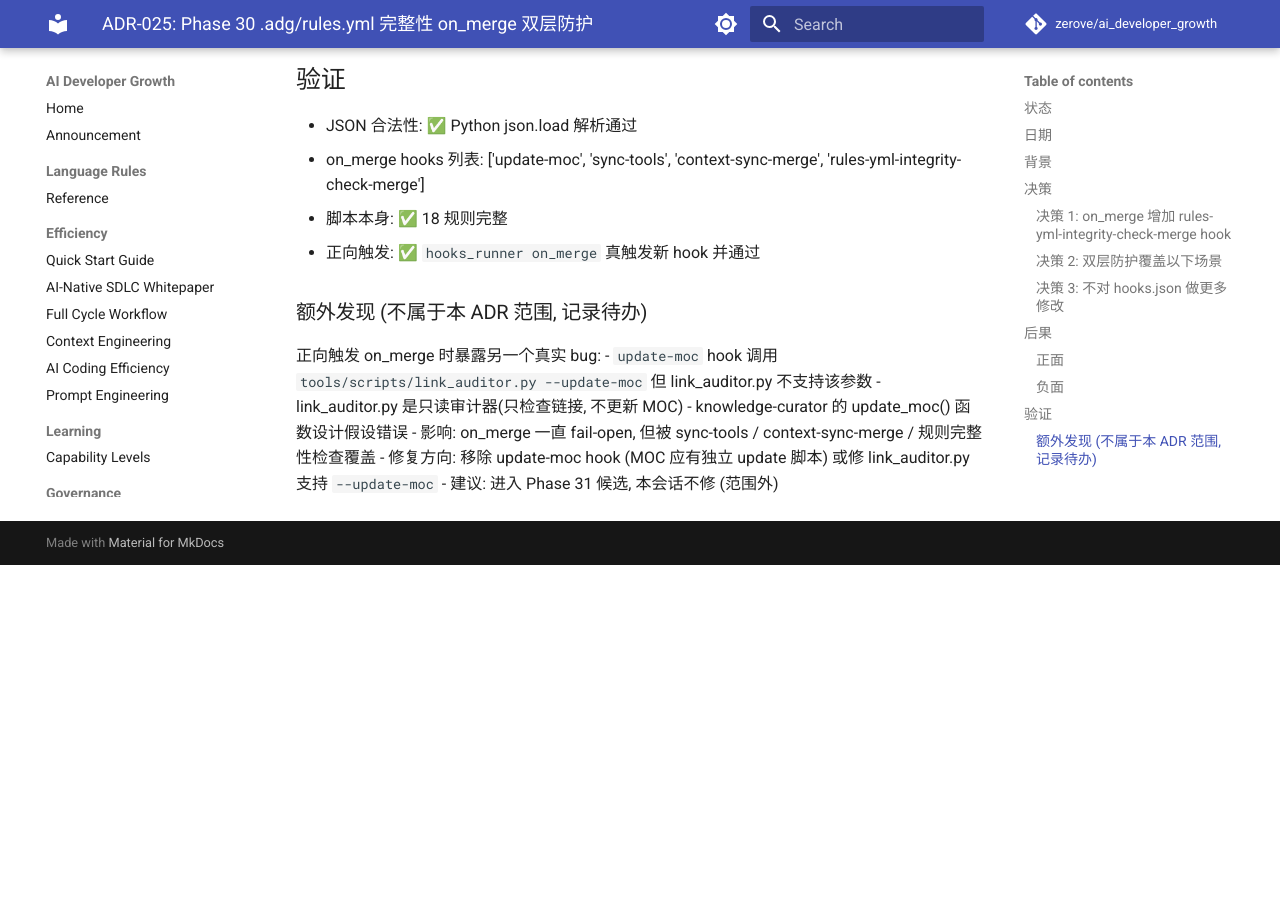
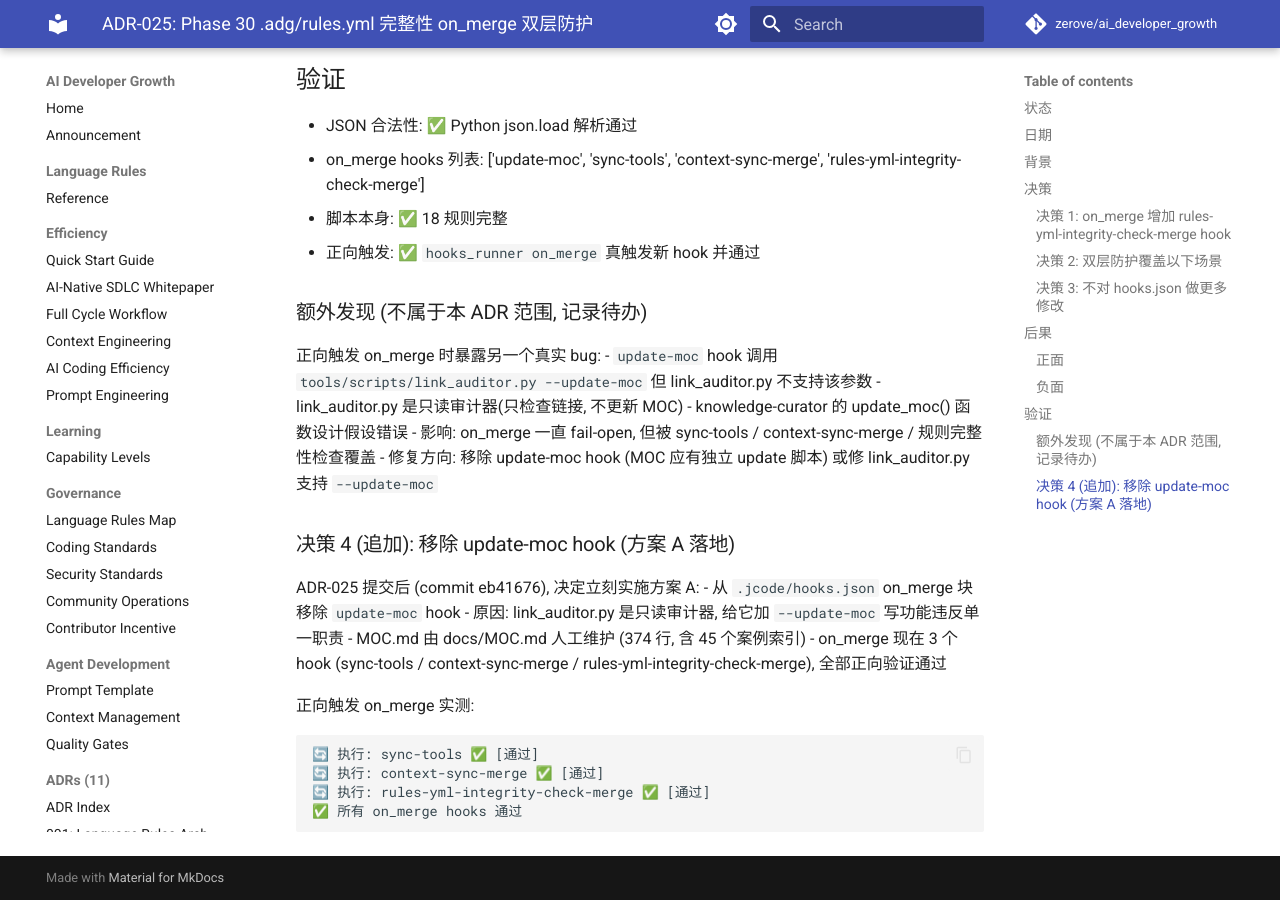
Before and after one commit to zerove/ai_developer_growth, an MkDocs documentation site: the page built from docs/adr/ADR-025-phase-30-rules-yml-on-merge.md, in a window 1280 px wide and 900 px high, scrolled down 1646 px. Built offline with MkDocs 1.6.1 and Material for MkDocs 9.7.7, drawn with Linux system fonts in a browser that asks for light colours; comment, search, counter and statistics services are not loaded; before the commit the page ends 2211 px from its top, so only the background shows below that.

Commit message:
fix(hooks): 移除 fail-open update-moc hook + on_merge 双层防护
Phase 30 第二步:
- 移除 on_merge 中的 update-moc hook (方案 A 落地)
- 原因: link_auditor.py 是只读审计器,从未实现 --update-moc
  knowledge-curator.update_moc() 调用错位, 一直 fail-open
  历史以来被 sync-tools / context-sync-merge / 完整性检查覆盖
- MOC.md 由 docs/MOC.md 人工维护 (374 行)

on_merge 现 3 个 hook 实测全过:
- sync-tools ✅
- context-sync-merge ✅
- rules-yml-integrity-check-merge ✅ (Phase 30 新增)

CHANGELOG v2.23.2 节点记录本次修复
ROADMAP Phase 31 标记 update-moc 已落地
ADR-025 决策 4 追加方案 A 落地

````diff
--- a/docs/adr/ADR-025-phase-30-rules-yml-on-merge.md
+++ b/docs/adr/ADR-025-phase-30-rules-yml-on-merge.md
@@ -64,4 +64,19 @@ ROADMAP Phase 30 候选 3: "`check_rules_yml_integrity.sh` 接入 on_merge, 与
 - knowledge-curator 的 update_moc() 函数设计假设错误
 - 影响: on_merge 一直 fail-open, 但被 sync-tools / context-sync-merge / 规则完整性检查覆盖
 - 修复方向: 移除 update-moc hook (MOC 应有独立 update 脚本) 或修 link_auditor.py 支持 `--update-moc`
-- 建议: 进入 Phase 31 候选, 本会话不修 (范围外)
+
+### 决策 4 (追加): 移除 update-moc hook (方案 A 落地)
+
+ADR-025 提交后 (commit eb41676), 决定立刻实施方案 A:
+- 从 `.jcode/hooks.json` on_merge 块移除 `update-moc` hook
+- 原因: link_auditor.py 是只读审计器, 给它加 `--update-moc` 写功能违反单一职责
+- MOC.md 由 docs/MOC.md 人工维护 (374 行, 含 45 个案例索引)
+- on_merge 现在 3 个 hook (sync-tools / context-sync-merge / rules-yml-integrity-check-merge), 全部正向验证通过
+
+正向触发 on_merge 实测:
+```
+🔄 执行: sync-tools ✅ [通过]
+🔄 执行: context-sync-merge ✅ [通过]
+🔄 执行: rules-yml-integrity-check-merge ✅ [通过]
+✅ 所有 on_merge hooks 通过
+```
````
Also changed, not shown: CHANGELOG.md (+20 -0 lines), CONTEXT.md (+8 -5 lines), ROADMAP.md (+5 -4 lines), 1 other file.
